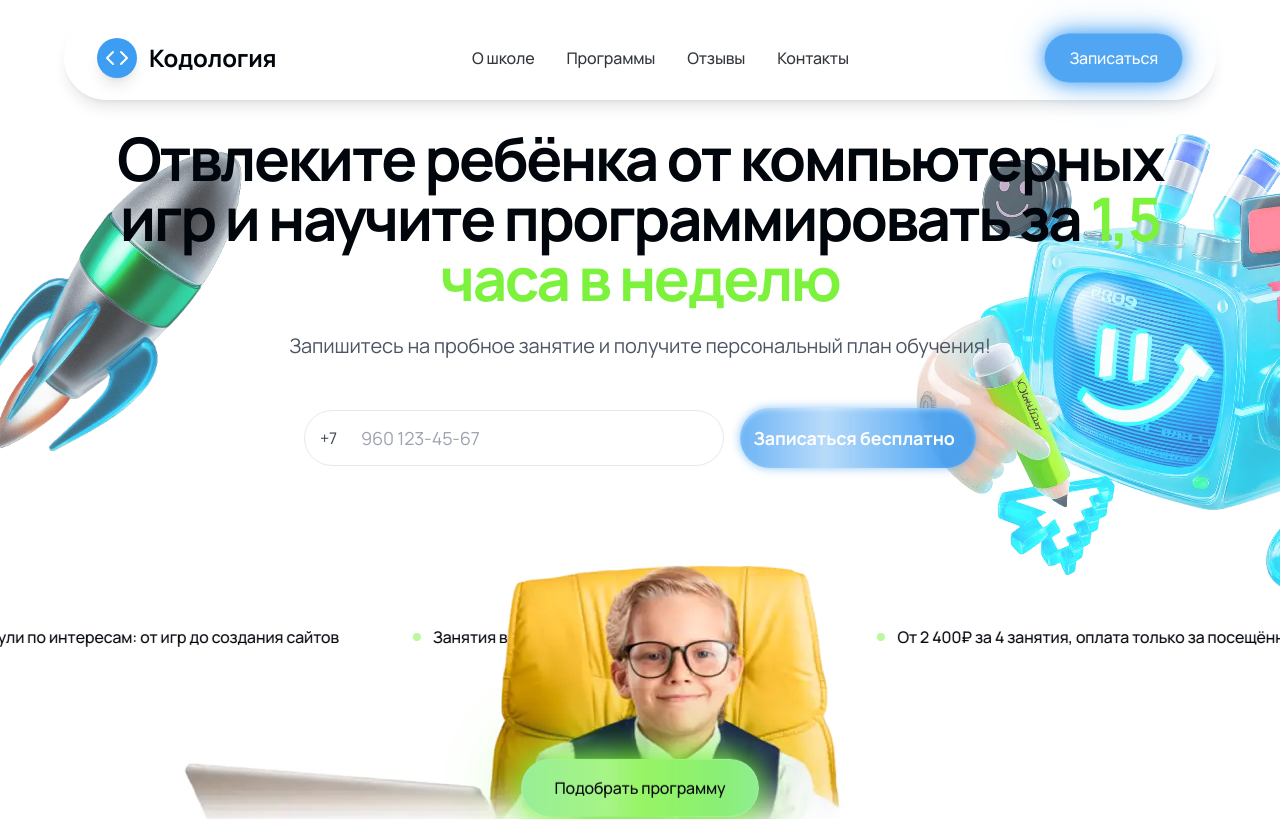
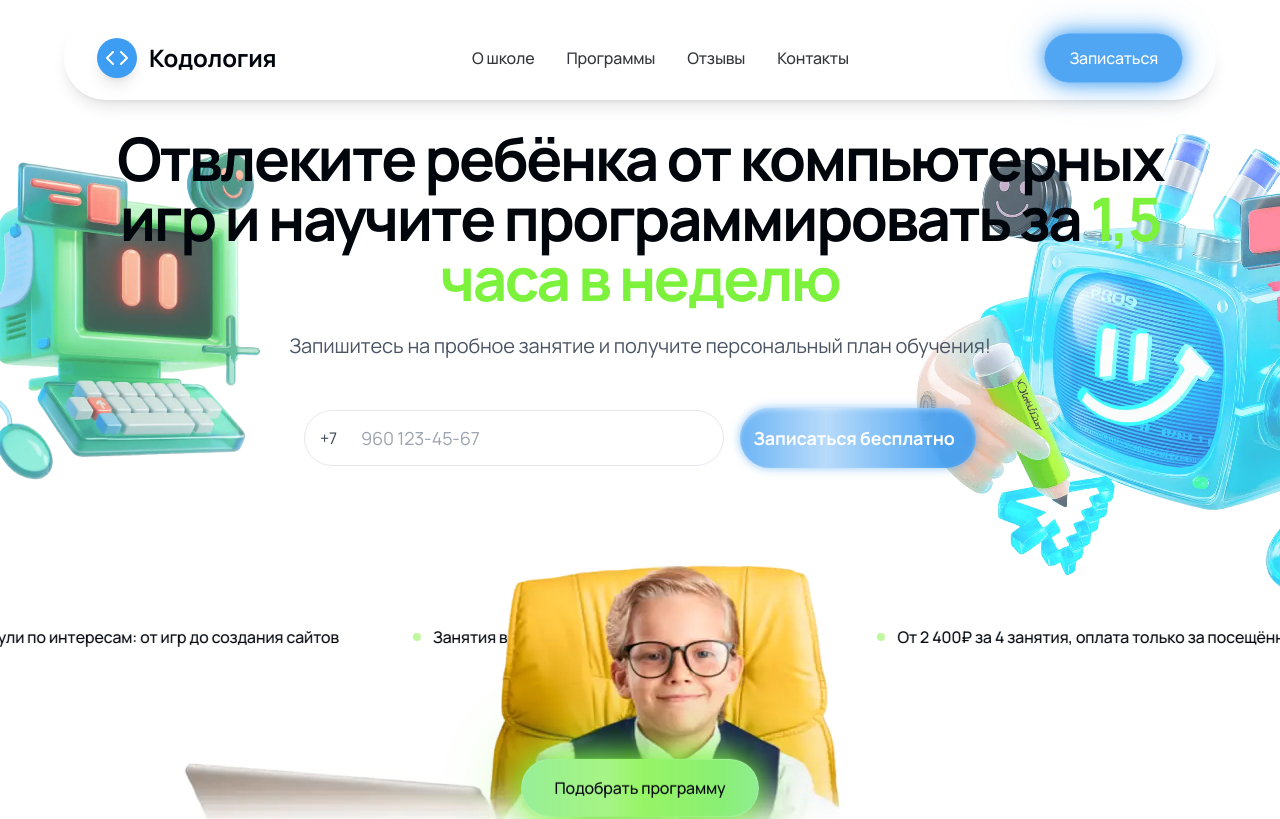
Before and after one commit to hismajestyamanita/codologia, a React (Vite) app: page / in a window 1280 px wide. Shown: the top 819 px of the page. Built offline with nearby package versions, Linux system fonts and the light colour scheme; no server answers.

Commit message:
поменял картинки на сайте в херо и футере 2

```diff
--- a/src/layout/Footer.tsx
+++ b/src/layout/Footer.tsx
@@ -80,7 +80,7 @@ export const Footer = () => {
           <img
             src="/assets/img/09-footer/09-footer-comp-01.webp"
             alt=""
-            className="opacity-60 w-[240px] h-auto md:w-[360px]"
+            className="opacity-60 w-[80vw] max-w-[960px] h-auto md:w-[720px] md:max-w-none"
             style={{ transform: 'translateZ(0)' }}
           />
         </div>
--- a/src/sections/01-Hero.tsx
+++ b/src/sections/01-Hero.tsx
@@ -196,18 +196,18 @@ const Hero = () => {
       <section className="w-full bg-white relative overflow-hidden min-h-screen">
         {/* Декоративные 3D объекты (десктоп) */}
         <div className="absolute inset-0 pointer-events-none hidden md:block">
-          {/* Левый верхний — ракета */}
+          {/* Левый верхний — ПК v2 */}
           <img
-            src="/assets/img/01-hero/02-hero-rocket.webp"
+            src="/assets/img/01-hero/02-hero-pc2.webp"
             alt=""
             className="absolute animate-breathe opacity-80"
             style={{
               animationDuration: '6s',
               transform: 'translateZ(0)',
               top: '120px',
-              left: '-80px',
-              width: '360px',
-              height: '360px'
+              left: '-60px',
+              width: '380px',
+              height: '380px'
             }}
           />
 
@@ -229,18 +229,18 @@ const Hero = () => {
 
         {/* Декоративные 3D объекты (мобильные) */}
         <div className="absolute inset-0 pointer-events-none md:hidden">
-          {/* Левый — ракета */}
+          {/* Левый — ПК v2 */}
           <img
-            src="/assets/img/01-hero/02-hero-rocket.webp"
+            src="/assets/img/01-hero/02-hero-pc2.webp"
             alt=""
             className="absolute animate-breathe opacity-60"
             style={{
               animationDuration: '6s',
               transform: 'translateZ(0)',
               top: '200px',
-              left: '-40px',
-              width: '160px',
-              height: '160px'
+              left: '-20px',
+              width: '180px',
+              height: '180px'
             }}
           />
 
```
Also changed, not shown: public/assets/img/01-hero/02-hero-pc2.webp (added).
